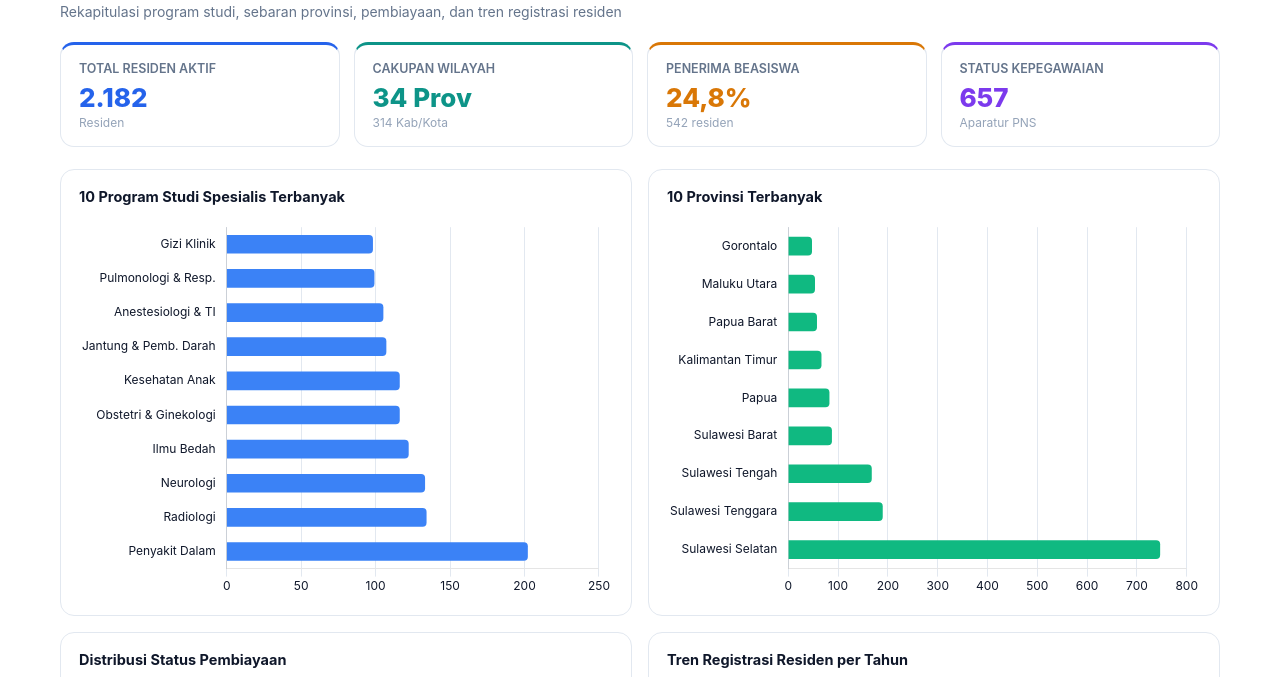
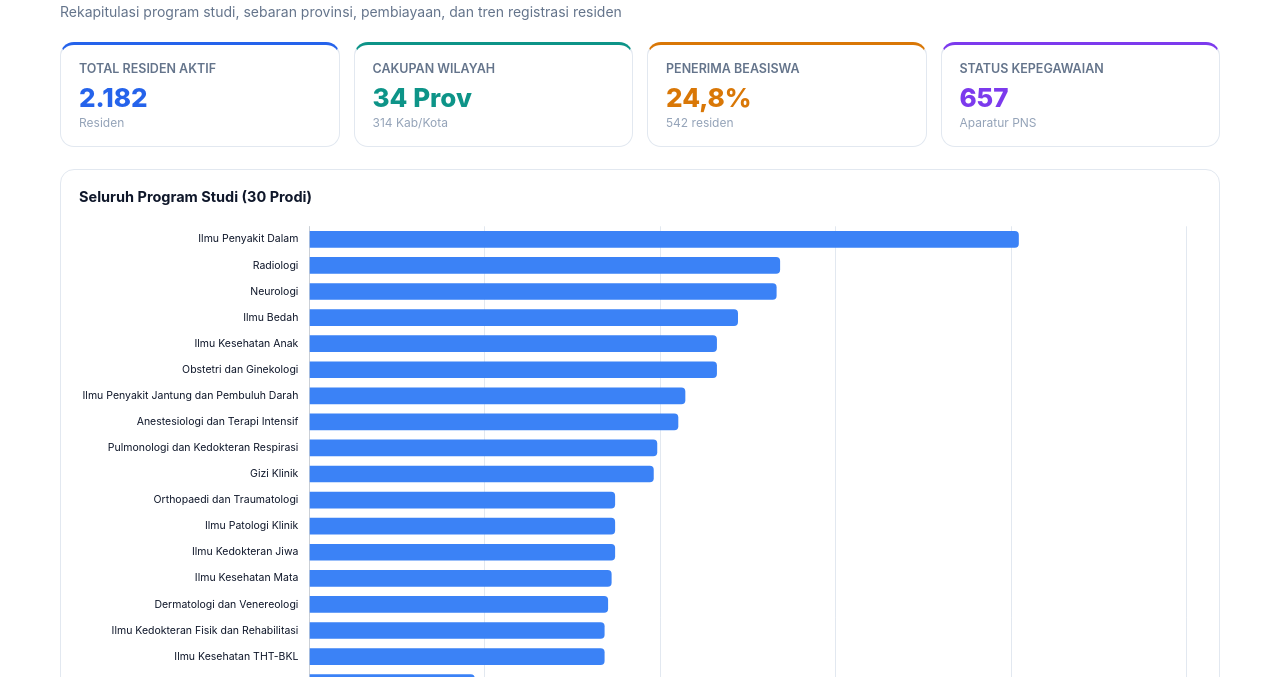
Before and after one commit to tuingtuing02-eng/sebaranresiden, a plain HTML site: page index.html in a window 1280 px wide. Shown: the part 65-742 px from the top of the page. Drawn offline with nearby package versions, Linux system fonts and the light colour scheme.

Commit message:
Add files via upload

```diff
--- a/index.html
+++ b/index.html
@@ -134,15 +134,17 @@
     </div>
   </section>
 
+  <div class="card" style="margin-bottom:16px;">
+    <h2>Seluruh Program Studi (30 Prodi)</h2>
+    <div class="chart-holder" style="height:820px;"><canvas id="chartProdiAll"></canvas></div>
+  </div>
+
+  <div class="card" style="margin-bottom:16px;">
+    <h2>Seluruh Provinsi (34 Provinsi)</h2>
+    <div class="chart-holder" style="height:760px;"><canvas id="chartProvinsi"></canvas></div>
+  </div>
+
   <section class="grid">
-    <div class="card tall">
-      <h2>10 Program Studi Spesialis Terbanyak</h2>
-      <div class="chart-holder"><canvas id="chartProdi"></canvas></div>
-    </div>
-    <div class="card tall">
-      <h2>10 Provinsi Terbanyak</h2>
-      <div class="chart-holder"><canvas id="chartProvinsi"></canvas></div>
-    </div>
     <div class="card">
       <h2>Distribusi Status Pembiayaan</h2>
       <div class="chart-holder"><canvas id="chartBiaya"></canvas></div>
@@ -164,16 +166,16 @@ try {
   Chart.defaults.color = textColor;
   Chart.defaults.font.family = "-apple-system, BlinkMacSystemFont, 'Segoe UI', Roboto, Helvetica, Arial, sans-serif";
 
-  // 1. Program Studi (horizontal bar)
-  new Chart(document.getElementById('chartProdi'), {
+  // 1. Seluruh Program Studi (horizontal bar, semua 30)
+  new Chart(document.getElementById('chartProdiAll'), {
     type: 'bar',
     data: {
-      labels: ['Gizi Klinik','Pulmonologi & Resp.','Anestesiologi & TI','Jantung & Pemb. Darah','Kesehatan Anak','Obstetri & Ginekologi','Ilmu Bedah','Neurologi','Radiologi','Penyakit Dalam'],
+      labels: ["Ilmu Penyakit Dalam","Radiologi","Neurologi","Ilmu Bedah","Ilmu Kesehatan Anak","Obstetri dan Ginekologi","Ilmu Penyakit Jantung dan Pembuluh Darah","Anestesiologi dan Terapi Intensif","Pulmonologi dan Kedokteran Respirasi","Gizi Klinik","Orthopaedi dan Traumatologi","Ilmu Patologi Klinik","Ilmu Kedokteran Jiwa","Ilmu Kesehatan Mata","Dermatologi dan Venereologi","Ilmu Kedokteran Fisik dan Rehabilitasi","Ilmu Kesehatan THT-BKL","SP2 - Anestesiologi dan Terapi Intensif","Patologi Anatomi","Mikrobiologi Klinik","SP2 - Ilmu Penyakit Dalam","Bedah Anak","Urologi","Bedah Saraf","Bedah Toraks Kardiak dan Vaskular","SP2 - Bedah","Forensik dan Medikolegal","SP2 - Obstetri dan Ginekologi","SP2 - Orthopaedi dan Traumatologi","SP2 - Dermatologi, Venerologi, dan Estetika"],
       datasets: [{
-        data: [98,99,105,107,116,116,122,133,134,202],
+        data: [202,134,133,122,116,116,107,105,99,98,87,87,87,86,85,84,84,47,45,40,39,38,33,31,23,23,18,9,3,1],
         backgroundColor: '#3b82f6',
         borderRadius: 4,
-        barThickness: 18
+        barThickness: 16
       }]
     },
     options: {
@@ -183,21 +185,21 @@ try {
       plugins: { legend: { display: false } },
       scales: {
         x: { grid: { color: gridColor }, beginAtZero: true },
-        y: { grid: { display: false } }
+        y: { grid: { display: false }, ticks: { font: { size: 10.5 } } }
       }
     }
   });
 
-  // 2. Provinsi (horizontal bar)
+  // 2. Seluruh Provinsi (horizontal bar, 34 provinsi, terbanyak di atas)
   new Chart(document.getElementById('chartProvinsi'), {
     type: 'bar',
     data: {
-      labels: ['Gorontalo','Maluku Utara','Papua Barat','Kalimantan Timur','Papua','Sulawesi Barat','Sulawesi Tengah','Sulawesi Tenggara','Sulawesi Selatan'],
+      labels: ["Sulawesi Selatan","Sulawesi Tenggara","Sulawesi Tengah","Sulawesi Barat","Papua","Kalimantan Timur","Papua Barat","Maluku Utara","Gorontalo","Nusa Tenggara Timur","Maluku","Jawa Barat","Nusa Tenggara Barat","DKI Jakarta","Sulawesi Utara","Kalimantan Selatan","Kalimantan Utara","Jawa Tengah","Jawa Timur","Kalimantan Tengah","Banten","Kalimantan Barat","Sumatera Utara","Bali","Aceh","Sumatera Selatan","Lampung","Bengkulu","Riau","Sumatera Barat","Kepulauan Bangka Belitung","Jambi","Kepulauan Riau","DI Yogyakarta"],
       datasets: [{
-        data: [47,53,57,66,82,87,167,189,746],
+        data: [746,189,167,87,82,66,57,53,47,42,42,42,39,33,32,26,23,21,21,17,16,15,12,10,9,8,7,7,7,5,4,4,3,2],
         backgroundColor: '#10b981',
         borderRadius: 4,
-        barThickness: 18
+        barThickness: 14
       }]
     },
     options: {
@@ -207,7 +209,7 @@ try {
       plugins: { legend: { display: false } },
       scales: {
         x: { grid: { color: gridColor }, beginAtZero: true },
-        y: { grid: { display: false } }
+        y: { grid: { display: false }, ticks: { font: { size: 10.5 } } }
       }
     }
   });
```
